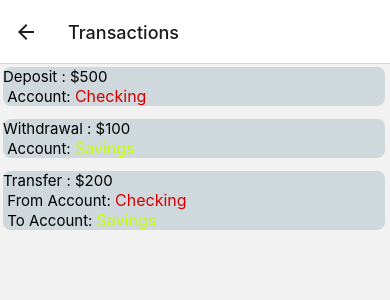
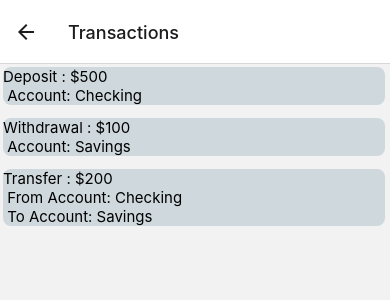
Before and after one commit to Lucostamagna/App_01_MercuryInternship, a React Native app: screen /Transactions in a window 390 px wide. Shown: the top 300 px of the page. Built offline with nearby package versions, Linux system fonts and the light colour scheme.

Commit message:
Rename folder

```diff
--- a/src/components/Account.tsx
+++ b/src/components/Account.tsx
@@ -4,25 +4,10 @@ type accountProps = {
   account: string;
 };
 
-export function Account({account}: accountProps) {
-  return (
-    <Text
-      style={
-        account === 'Checking'
-          ? {
-              ...styles.text,
-              color: '#D50000',
-            }
-          : account === 'Savings'
-          ? {
-              ...styles.text,
-              color: '#C6FF00',
-            }
-          : styles.text
-      }>
-      {account}
-    </Text>
-  );
+const Account = ({account}: accountProps)=> {
+  return <Text
+   style={{color: 'black'}}>
+  {account}</Text>;
 }
 
 const styles = StyleSheet.create({
@@ -31,3 +16,5 @@ const styles = StyleSheet.create({
     fontSize: 16,
   },
 });
+
+export default Account;
--- a/src/components/AccountInfo.tsx
+++ b/src/components/Account_Info.tsx
@@ -1,5 +1,5 @@
 import {View, Text, StyleSheet} from 'react-native';
-import {Account} from './Account';
+import Account from './Account';
 
 type accountsProps = {
   accounts: {
--- a/src/components/TransactionInfo.tsx
+++ b/src/components/Transaction_Info.tsx
@@ -1,5 +1,5 @@
 import {View, Text, StyleSheet} from 'react-native';
-import {Account} from './Account';
+import Account from './Account';
 
 type transactionProps = {
   type: string;
@@ -8,13 +8,14 @@ type transactionProps = {
   fromAccount?: string;
   toAccount?: string;
 };
-export function TransactionInfo({
+
+const TransactionInfo =({
   type,
   amount,
   account,
   fromAccount,
   toAccount,
-}: transactionProps) {
+}: transactionProps) =>{
   return (
     <View style={styles.transactions_container}>
       <View>
@@ -58,3 +59,6 @@ const styles = StyleSheet.create({
     fontSize: 15,
   },
 });
+
+
+export default TransactionInfo;
--- a/src/screens/ProfileScrenn.tsx
+++ b/src/screens/ProfileScreen.tsx
@@ -4,7 +4,7 @@ import Data from '../Data.json'
 import {View, Text, BackHandler } from 'react-native';
 import { RootStackParams } from '../navigator/StackNavigator';
 import { styles } from '../theme/appTheme'
-import { AccountsInfo } from '../components/AccountInfo';
+import { AccountsInfo } from '../components/Account_Info';
 
 type userProps = {
   name: string;
--- a/src/screens/TransactionsScreen.tsx
+++ b/src/screens/TransactionsScreen.tsx
@@ -1,7 +1,7 @@
 import React from 'react';
 import {View} from 'react-native';
 import Data from '../Data.json';
-import {TransactionInfo} from '../components/TransactionInfo';
+import TransactionInfo from '../components/Transaction_Info';
 
 const Transactions = () => {
   const {transactions} = Data;
```
Also changed, not shown: src/components/Friends_Info.tsx (renamed from src/components/FriendsInfo.tsx, +5 -3 lines), src/navigator/StackNavigator.tsx (+6 -2 lines), src/screens/FriendsScreen.tsx (+12 -20 lines).
